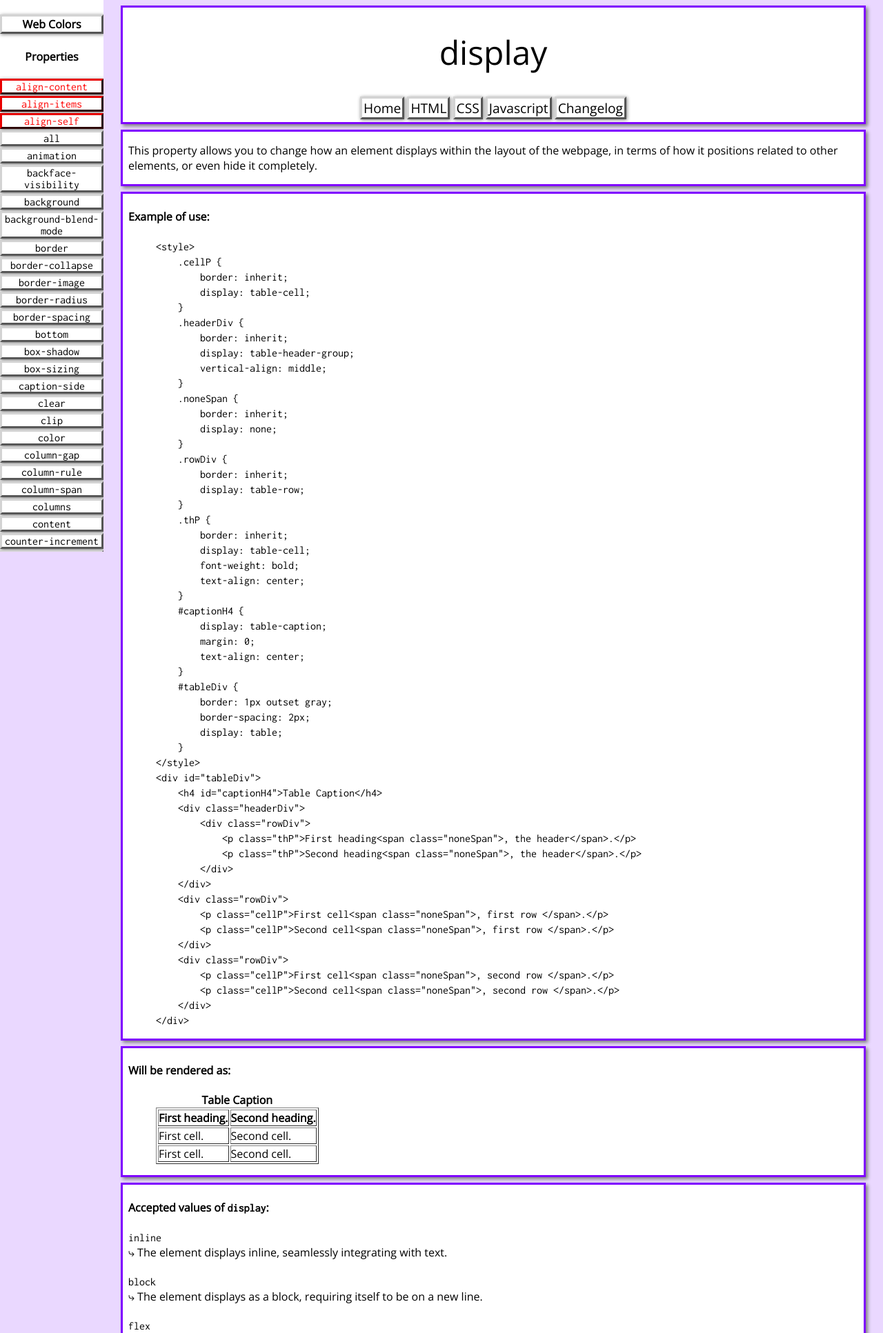
After one commit to VioletRose/Web-Code-Encyclopedia, a PHP site: page /css/display.php in a window 1280 px wide. The commit adds this page. Shown: the top 1933 px of the page at 69% size. Run offline with PHP 8.4, Linux system fonts and the light colour scheme.

Commit message:
08/05/2016 Update
Additions:
css/direction.php
css/display.php
css/empty-cells.php
Changes:
css/csshead.php: Added links for direction, display, and empty-cells.

```diff
--- a/css/csshead.php
+++ b/css/csshead.php
@@ -51,6 +51,9 @@
 		<code><li><a href="/css/counter-increment.php">counter-increment</a></code></li>
 		<code><li><a href="/css/counter-reset.php">counter-reset</a></code></li>
 		<code><li><a href="/css/cursor.php">cursor</a></code></li>
+		<code><li><a href="/css/direction.php">direction</a></code></li>
+		<code><li><a href="/css/display.php">display</a></code></li>
+		<code><li><a href="/css/empty-cells.php">empty-cells</a></code></li>
 		<li><code><a class="needsAttn" href="/css/float.php">float</a></code></li>
 		<li><code><a href="/css/font.php">font</a></code></li>
 		<li><code><a class="needsAttn" href="/css/keyframes.php">@keyframes</a></code></li>
--- /dev/null
+++ b/css/display.php
@@ -0,0 +1,224 @@
+<?php
+    $PAGE_NAME = 'display';
+    require_once($_SERVER["DOCUMENT_ROOT"].'/css/csshead.php');
+?>
+<main>
+	<section>
+		<p>This property allows you to change how an element displays within the layout of the webpage, in terms of how it positions related to other elements, or even hide it completely.</p>
+	</section>
+	<section>
+		<h4>Example of use:</h4>
+		<figure>
+			<code>
+				&lt;style&gt;
+				<br>
+				&nbsp;&nbsp;&nbsp;&nbsp;.cellP {
+				<br>
+				&nbsp;&nbsp;&nbsp;&nbsp;&nbsp;&nbsp;&nbsp;&nbsp;border: inherit;
+				<br>
+				&nbsp;&nbsp;&nbsp;&nbsp;&nbsp;&nbsp;&nbsp;&nbsp;display: table-cell;
+				<br>
+				&nbsp;&nbsp;&nbsp;&nbsp;}
+				<br>
+				&nbsp;&nbsp;&nbsp;&nbsp;.headerDiv {
+				<br>
+				&nbsp;&nbsp;&nbsp;&nbsp;&nbsp;&nbsp;&nbsp;&nbsp;border: inherit;
+				<br>
+				&nbsp;&nbsp;&nbsp;&nbsp;&nbsp;&nbsp;&nbsp;&nbsp;display: table-header-group;
+				<br>
+				&nbsp;&nbsp;&nbsp;&nbsp;&nbsp;&nbsp;&nbsp;&nbsp;vertical-align: middle;
+				<br>
+				&nbsp;&nbsp;&nbsp;&nbsp;}
+				<br>
+				&nbsp;&nbsp;&nbsp;&nbsp;.noneSpan {
+				<br>
+				&nbsp;&nbsp;&nbsp;&nbsp;&nbsp;&nbsp;&nbsp;&nbsp;border: inherit;
+				<br>
+				&nbsp;&nbsp;&nbsp;&nbsp;&nbsp;&nbsp;&nbsp;&nbsp;display: none;
+				<br>
+				&nbsp;&nbsp;&nbsp;&nbsp;}
+				<br>
+				&nbsp;&nbsp;&nbsp;&nbsp;.rowDiv {
+				<br>
+				&nbsp;&nbsp;&nbsp;&nbsp;&nbsp;&nbsp;&nbsp;&nbsp;border: inherit;
+				<br>
+				&nbsp;&nbsp;&nbsp;&nbsp;&nbsp;&nbsp;&nbsp;&nbsp;display: table-row;
+				<br>
+				&nbsp;&nbsp;&nbsp;&nbsp;}
+				<br>
+				&nbsp;&nbsp;&nbsp;&nbsp;.thP {
+				<br>
+				&nbsp;&nbsp;&nbsp;&nbsp;&nbsp;&nbsp;&nbsp;&nbsp;border: inherit;
+				<br>
+				&nbsp;&nbsp;&nbsp;&nbsp;&nbsp;&nbsp;&nbsp;&nbsp;display: table-cell;
+				<br>
+				&nbsp;&nbsp;&nbsp;&nbsp;&nbsp;&nbsp;&nbsp;&nbsp;font-weight: bold;
+				<br>
+				&nbsp;&nbsp;&nbsp;&nbsp;&nbsp;&nbsp;&nbsp;&nbsp;text-align: center;
+				<br>
+				&nbsp;&nbsp;&nbsp;&nbsp;}
+				<br>
+				&nbsp;&nbsp;&nbsp;&nbsp;#captionH4 {
+				<br>
+				&nbsp;&nbsp;&nbsp;&nbsp;&nbsp;&nbsp;&nbsp;&nbsp;display: table-caption;
+				<br>
+				&nbsp;&nbsp;&nbsp;&nbsp;&nbsp;&nbsp;&nbsp;&nbsp;margin: 0;
+				<br>
+				&nbsp;&nbsp;&nbsp;&nbsp;&nbsp;&nbsp;&nbsp;&nbsp;text-align: center;
+				<br>
+				&nbsp;&nbsp;&nbsp;&nbsp;}
+				<br>
+				&nbsp;&nbsp;&nbsp;&nbsp;#tableDiv {
+				<br>
+				&nbsp;&nbsp;&nbsp;&nbsp;&nbsp;&nbsp;&nbsp;&nbsp;border: 1px outset gray;
+				<br>
+				&nbsp;&nbsp;&nbsp;&nbsp;&nbsp;&nbsp;&nbsp;&nbsp;border-spacing: 2px;
+				<br>
+				&nbsp;&nbsp;&nbsp;&nbsp;&nbsp;&nbsp;&nbsp;&nbsp;display: table;
+				<br>
+				&nbsp;&nbsp;&nbsp;&nbsp;}
+				<br>
+				&lt;/style&gt;
+				<br>
+				&lt;div id="tableDiv"&gt;
+				<br>
+				&nbsp;&nbsp;&nbsp;&nbsp;&lt;h4 id="captionH4"&gt;Table Caption&lt;/h4&gt;
+				<br>
+				&nbsp;&nbsp;&nbsp;&nbsp;&lt;div class="headerDiv"&gt;
+				<br>
+				&nbsp;&nbsp;&nbsp;&nbsp;&nbsp;&nbsp;&nbsp;&nbsp;&lt;div class="rowDiv"&gt;
+				<br>
+				&nbsp;&nbsp;&nbsp;&nbsp;&nbsp;&nbsp;&nbsp;&nbsp;&nbsp;&nbsp;&nbsp;&nbsp;&lt;p class="thP"&gt;First heading&lt;span class="noneSpan"&gt;, the header&lt;/span&gt;.&lt;/p&gt;
+				<br>
+				&nbsp;&nbsp;&nbsp;&nbsp;&nbsp;&nbsp;&nbsp;&nbsp;&nbsp;&nbsp;&nbsp;&nbsp;&lt;p class="thP"&gt;Second heading&lt;span class="noneSpan"&gt;, the header&lt;/span&gt;.&lt;/p&gt;
+				<br>
+				&nbsp;&nbsp;&nbsp;&nbsp;&nbsp;&nbsp;&nbsp;&nbsp;&lt;/div&gt;
+				<br>
+				&nbsp;&nbsp;&nbsp;&nbsp;&lt;/div&gt;
+				<br>
+				&nbsp;&nbsp;&nbsp;&nbsp;&lt;div class="rowDiv"&gt;
+				<br>
+				&nbsp;&nbsp;&nbsp;&nbsp;&nbsp;&nbsp;&nbsp;&nbsp;&lt;p class="cellP"&gt;First cell&lt;span class="noneSpan"&gt;, first row &lt;/span&gt;.&lt;/p&gt;
+				<br>
+				&nbsp;&nbsp;&nbsp;&nbsp;&nbsp;&nbsp;&nbsp;&nbsp;&lt;p class="cellP"&gt;Second cell&lt;span class="noneSpan"&gt;, first row &lt;/span&gt;.&lt;/p&gt;
+				<br>
+				&nbsp;&nbsp;&nbsp;&nbsp;&lt;/div&gt;
+				<br>
+				&nbsp;&nbsp;&nbsp;&nbsp;&lt;div class="rowDiv"&gt;
+				<br>
+				&nbsp;&nbsp;&nbsp;&nbsp;&nbsp;&nbsp;&nbsp;&nbsp;&lt;p class="cellP"&gt;First cell&lt;span class="noneSpan"&gt;, second row &lt;/span&gt;.&lt;/p&gt;
+				<br>
+				&nbsp;&nbsp;&nbsp;&nbsp;&nbsp;&nbsp;&nbsp;&nbsp;&lt;p class="cellP"&gt;Second cell&lt;span class="noneSpan"&gt;, second row &lt;/span&gt;.&lt;/p&gt;
+				<br>
+				&nbsp;&nbsp;&nbsp;&nbsp;&lt;/div&gt;
+				<br>
+				&lt;/div&gt;
+			</code>
+		</figure>
+	</section>
+	<section>
+		<h4>Will be rendered as:</h4>
+		<figure>
+			<style>
+				.cellP {
+					border: inherit;
+					display: table-cell;
+				}
+				.headerDiv {
+					border: inherit;
+					display: table-header-group;
+					vertical-align: middle;
+				}
+				.noneSpan {
+					border: inherit;
+					display: none;
+				}
+				.rowDiv {
+					border: inherit;
+					display: table-row;
+				}
+				.thP {
+					border: inherit;
+					display: table-cell;
+					font-weight: bold;
+					text-align: center;
+				}
+				#captionH4 {
+					display: table-caption;
+					margin: 0;
+					text-align: center;
+				}
+				#tableDiv {
+					border: 1px outset gray;
+					border-spacing: 2px;
+					display: table;
+				}
+			</style>
+			<div id="tableDiv">
+				<h4 id="captionH4">Table Caption</h4>
+				<div class="headerDiv">
+					<div class="rowDiv">
+						<p class="thP">First heading<span class="noneSpan">, the header</span>.</p>
+						<p class="thP">Second heading<span class="noneSpan">, the header</span>.</p>
+					</div>
+				</div>
+				<div class="rowDiv">
+					<p class="cellP">First cell<span class="noneSpan">, first row </span>.</p>
+					<p class="cellP">Second cell<span class="noneSpan">, first row </span>.</p>
+				</div>
+				<div class="rowDiv">
+					<p class="cellP">First cell<span class="noneSpan">, second row </span>.</p>
+					<p class="cellP">Second cell<span class="noneSpan">, second row </span>.</p>
+				</div>
+			</div>
+		</figure>
+	</section>
+	<section>
+		<h4>Accepted values of <code>display</code>:</h4>
+		<dl>
+			<dt><code>inline</code></dt>
+			<dd>&#10551; The element displays inline, seamlessly integrating with text.</dd>
+			<dt><code>block</code></dt>
+			<dd>&#10551; The element displays as a block, requiring itself to be on a new line.</dd>
+			<dt><code>flex</code></dt>
+			<dd>&#10551; The element displays as a flex block, which behaves as a normal block but causes child elements to position themselves within it according on the flex property values.</dd>
+			<dt><code>inline-block</code></dt>
+			<dd>&#10551; The element displays as an inline block, which does not require a new line for itself, but can have a width and height that push other elements away.</dd>
+			<dt><code>inline-flex</code></dt>
+			<dd>&#10551; The element displays as an inline flex block, which behaves as an inline block but causes child elements to position themselves within it according to the flex property values.</dd>
+			<dt><code>inline-table</code></dt>
+			<dd>&#10551; The element displays as an inline table, a container for other table components.</dd>
+			<dt><code>list-item</code></dt>
+			<dd>&#10551; The element displays as a list entry.</dd>
+			<dt><code>run-in</code></dt>
+			<dd>&#10551; The element displays as inline or a block depending on context; specifically, if it precedes a block element, it will display as if it were an inline child of that element.</dd>
+			<dt><code>table</code></dt>
+			<dd>&#10551; The element displays as a table block, a container for other table components.</dd>
+			<dt><code>table-caption</code></dt>
+			<dd>&#10551; The element displays as a table caption, positioning itself appropriately within a table.</dd>
+			<dt><code>table-column-group</code></dt>
+			<dd>&#10551; The element displays as a table column group, positioning itself appropriately within a table.</dd>
+			<dt><code>table-header-group</code></dt>
+			<dd>&#10551; The element displays as a table header group, positioning itself appropriately within a table.</dd>
+			<dt><code>table-footer-group</code></dt>
+			<dd>&#10551; The element displays as a table footer group, positioning itself appropriately within a table.</dd>
+			<dt><code>table-row-group</code></dt>
+			<dd>&#10551; The element displays as a table row group, positioning itself appropriately within a table.</dd>
+			<dt><code>table-cell</code></dt>
+			<dd>&#10551; The element displays as a table cell, positioning itself appropriately within a table.</dd>
+			<dt><code>table-column</code></dt>
+			<dd>&#10551; The element displays as a table column, positioning itself appropriately within a table.</dd>
+			<dt><code>table-row</code></dt>
+			<dd>&#10551; The element displays as a table row, positioning itself appropriately within a table.</dd>
+			<dt><code>none</code></dt>
+			<dd>&#10551; The element does not display at all.</dd>
+			<dt><code>initial</code></dt>
+			<dd>&#10551; Sets this property to its initial, unmodified value.</dd>
+			<dt><code>inherit</code></dt>
+			<dd>&#10551; Sets this property to the value assigned to its parent element.</dd>
+		</dl>
+	</section>
+</main>
+<?php
+    require_once($_SERVER["DOCUMENT_ROOT"].'/genericfoot.php');
+?>
```
Also changed, not shown: css/direction.php (added, +54 -0 lines), css/empty-cells.php (added, +105 -0 lines), changelog.txt.
